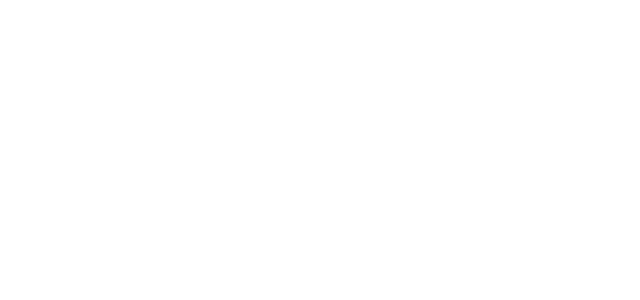
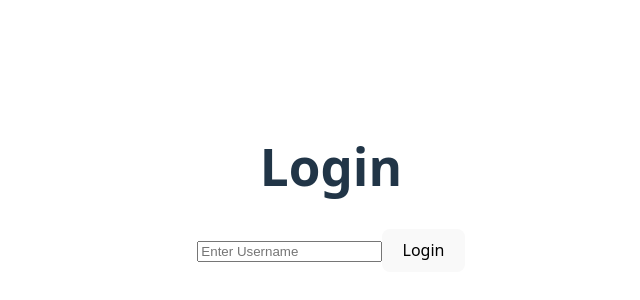
Before and after one commit to Pet-MatchMaker-2412/pet_matchmaker_fe, a React (Vite) app: page / in a window 1280 px wide. Shown: the part 212-512 px from the top of the page, without its empty margins (309-949 px from the left). Built offline with nearby package versions, Linux system fonts and the light colour scheme.

Commit message:
got the login page up and running. Have not been able to really test it fully

```diff
--- a/src/components/App/App.jsx
+++ b/src/components/App/App.jsx
@@ -1,8 +1,21 @@
 import { useState } from 'react';
+import { BrowserRouter as Router, Routes, Route } from 'react-router-dom';
+import LoginPage from '../LoginPage/LoginPage'
+import WelcomePage from '../WelcomePage/WelcomePage'
+
 import './App.css'
 
 function App() {
+    const [currentUser, setCurrentUser] = useState(null)
 
+    return (
+        <Router>
+            <Routes>
+                <Route path="/" element={<LoginPage setCurrentUser={setCurrentUser} />} />
+                {/* <Route path="/welcome" element={<WelcomePage currentUser={currentUser} />} /> */}
+            </Routes>
+        </Router>
+    )
 }
 
 export default App;
--- /dev/null
+++ b/src/components/LoginPage/LoginPage.jsx
@@ -0,0 +1,39 @@
+import { useState } from "react";
+import { useNavigate } from "react-router-dom"
+import mockUser from "../../data/UserData.json"
+
+function LoginPage({ setCurrentUser }) {
+    const [username, setUsername] = useState("")
+    const [error, setError] = useState(null)
+    const navigate = useNavigate()
+
+    const handleSubmit = (e) => {
+        e.preventDefault()
+
+        if (!username.trim()) {
+            setError("Please enter a valid username")
+            return
+        }
+
+        setCurrentUser(mockUser.data)
+        navigate("/welcome")
+    }
+
+    return (
+        <main>
+            <h1>Login</h1>
+            <form onSubmit={handleSubmit}>
+                <input
+                    type="text"
+                    placeholder="Enter Username"
+                    value={username}
+                    onChange={(e) => setUsername(e.target.value)}
+                />
+                <button type="submit">Login</button>
+            </form>
+            {error && <p style={{ color: 'red' }}>{error}</p>}
+        </main>
+    )
+}
+
+export default LoginPage
--- a/src/components/WelcomePage/WelcomePage.jsx
+++ b/src/components/WelcomePage/WelcomePage.jsx
@@ -0,0 +1,10 @@
+function WelcomePage() {
+    return (
+      <main>
+        <h1>Welcome Page</h1>
+        <p>You made it! 🎉</p>
+      </main>
+    );
+  }
+
+  export default WelcomePage;
--- a/src/main.jsx
+++ b/src/main.jsx
@@ -1,25 +1,15 @@
-// import { StrictMode } from 'react'
-// import { createRoot } from 'react-dom/client'
-// import './index.css'
-// import App from './App.jsx'
-
-// createRoot(document.getElementById('root')).render(
-//   <StrictMode>
-//     <App />
-//   </StrictMode>,
-// )
 import React from 'react';
 import ReactDOM from 'react-dom/client';
-import './index.css';
 import App from './components/App/App';
 import { BrowserRouter } from 'react-router-dom';
+import './index.css';
 
 const root = ReactDOM.createRoot(document.getElementById('root'));
 
 root.render(
-<BrowserRouter>
   <React.StrictMode>
-    <App />
+    {/* <BrowserRouter> */}
+      <App />
+    {/* </BrowserRouter> */}
   </React.StrictMode>
-  </BrowserRouter>
 );
```
Also changed, not shown: src/components/LoginForm/LoginForm.jsx (deleted), src/components/LoginPage/LoginPage.css (added), src/components/QuestionnairePage/Questionnaire.css (added), src/components/QuestionnairePage/Questionnaire.jsx (added), src/data/UserData.json (indentation only).
